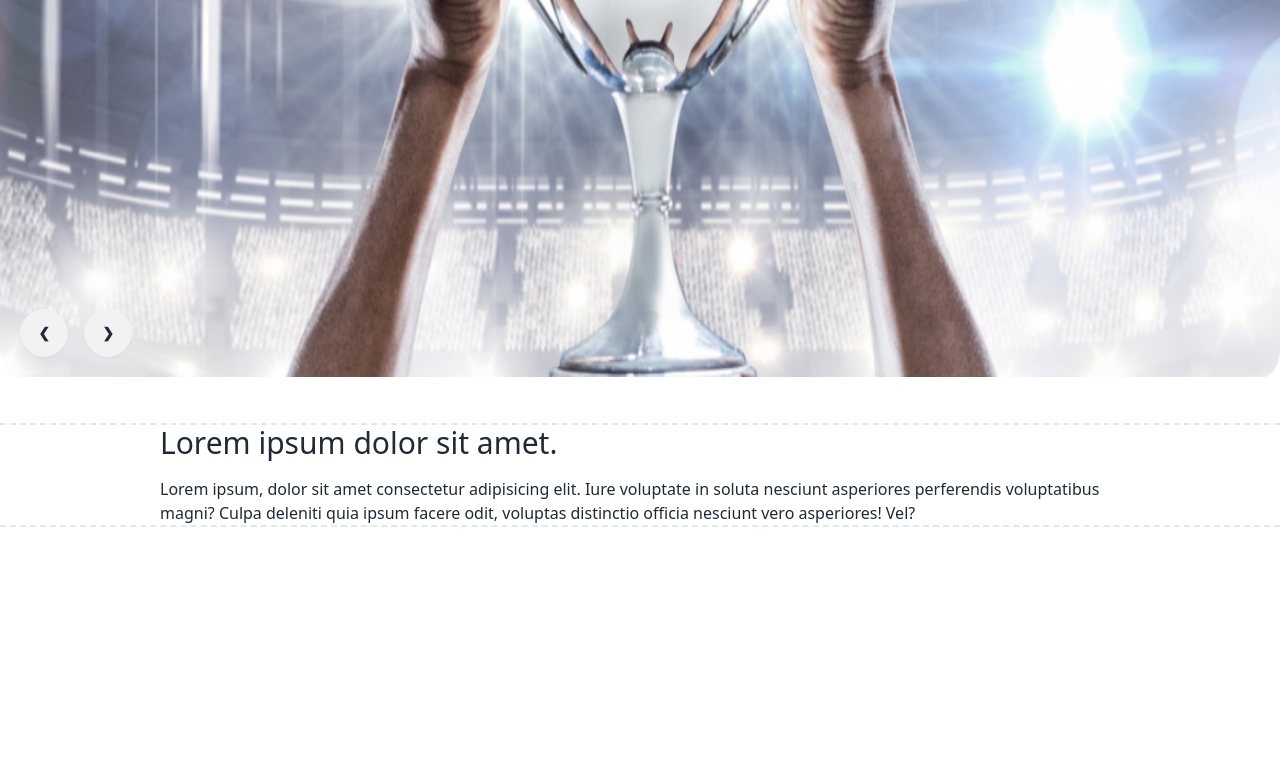
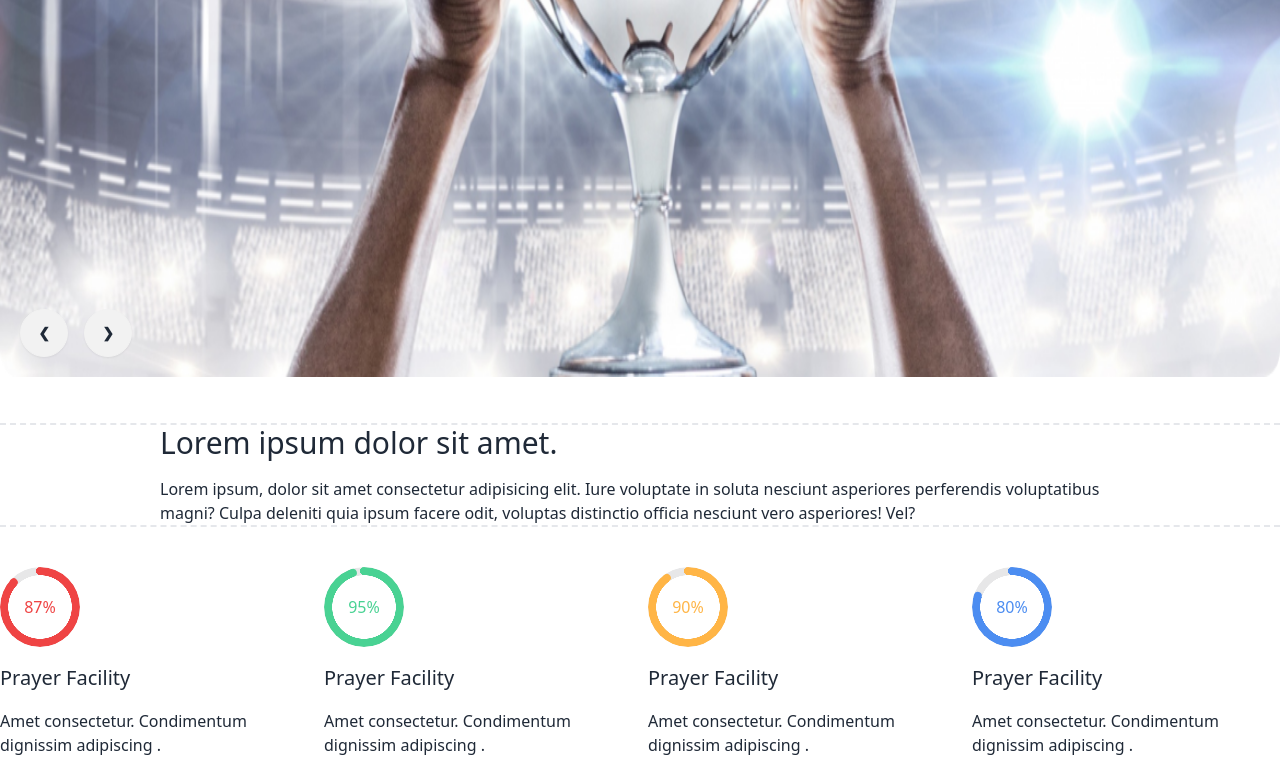
Before and after one commit to alamin20cse/hocky, a plain HTML site: page index.html in a window 1280 px wide. Shown: the part 779-1536 px from the top of the page. Before the commit the page ends 1346 px from the top, so only its background shows below. Drawn offline with nearby package versions, Linux system fonts and the light colour scheme; grey boxes are pictures that could not be loaded.

Commit message:
progress bar complet

```diff
--- a/index.html
+++ b/index.html
@@ -135,6 +135,101 @@
         </section>
 
 
+        <!-- section 3 -->
+
+        <section class="container mx-auto">
+          <!-- grid -->
+           <div class="grid grid-cols-1 md:grid-cols-2 lg:grid-cols-4 gap-4 ">
+
+              <!-- card 1 -->
+              <div class="relative">
+
+                <!-- nisher -->
+                   <div class="absolute top-0 ">
+                    <div class="radial-progress text-[#E7E7E8]" style="--value:100;" role="progressbar"></div>
+
+                    <!-- main -->
+                   </div>
+                   <div class="">
+                    <div class="radial-progress text-red-500" style="--value:87;" role="progressbar">87%</div>
+
+                   </div>
+                   <!-- text -->
+                    <h1 class="text-[20px] my-4">Prayer Facility</h1>
+                    <p>Amet consectetur. Condimentum dignissim adipiscing .</p>
+
+
+                </div>
+
+                  <!-- card 2 -->
+            <div class="relative">
+
+              <!-- nisher -->
+                 <div class="absolute top-0 ">
+                  <div class="radial-progress text-[#E7E7E8]" style="--value:100;" role="progressbar"></div>
+
+                  <!-- main -->
+                 </div>
+                 <div class="">
+                  <div class="radial-progress text-[#49D293]" style="--value:95;" role="progressbar">95%</div>
+
+                 </div>
+                 <!-- text -->
+                  <h1 class="text-[20px] my-4">Prayer Facility</h1>
+                  <p>Amet consectetur. Condimentum dignissim adipiscing .</p>
+
+
+              </div>
+
+                <!-- card 3 -->
+            <div class="relative">
+
+              <!-- nisher -->
+                 <div class="absolute top-0 ">
+                  <div class="radial-progress text-[#E7E7E8]" style="--value:100;" role="progressbar"></div>
+
+                  <!-- main -->
+                 </div>
+                 <div class="">
+                  <div class="radial-progress text-[#FFB546]" style="--value:90;" role="progressbar">90%</div>
+
+                 </div>
+                 <!-- text -->
+                  <h1 class="text-[20px] my-4">Prayer Facility</h1>
+                  <p>Amet consectetur. Condimentum dignissim adipiscing .</p>
+
+
+              </div>
+
+                <!-- card 4 -->
+            <div class="relative">
+
+              <!-- nisher -->
+                 <div class="absolute top-0 ">
+                  <div class="radial-progress text-[#E7E7E8]" style="--value:100;" role="progressbar"></div>
+
+                  <!-- main -->
+                 </div>
+                 <div class="">
+                  <div class="radial-progress text-[#4C8DF1]" style="--value:80;" role="progressbar">80%</div>
+
+                 </div>
+                 <!-- text -->
+                  <h1 class="text-[20px] my-4">Prayer Facility</h1>
+                  <p>Amet consectetur. Condimentum dignissim adipiscing .</p>
+
+
+              </div>
+
+
+
+
+
+           </div>
+
+        </section>
+
+
      </main>
      <!-- footr -->
       <footer>
```
